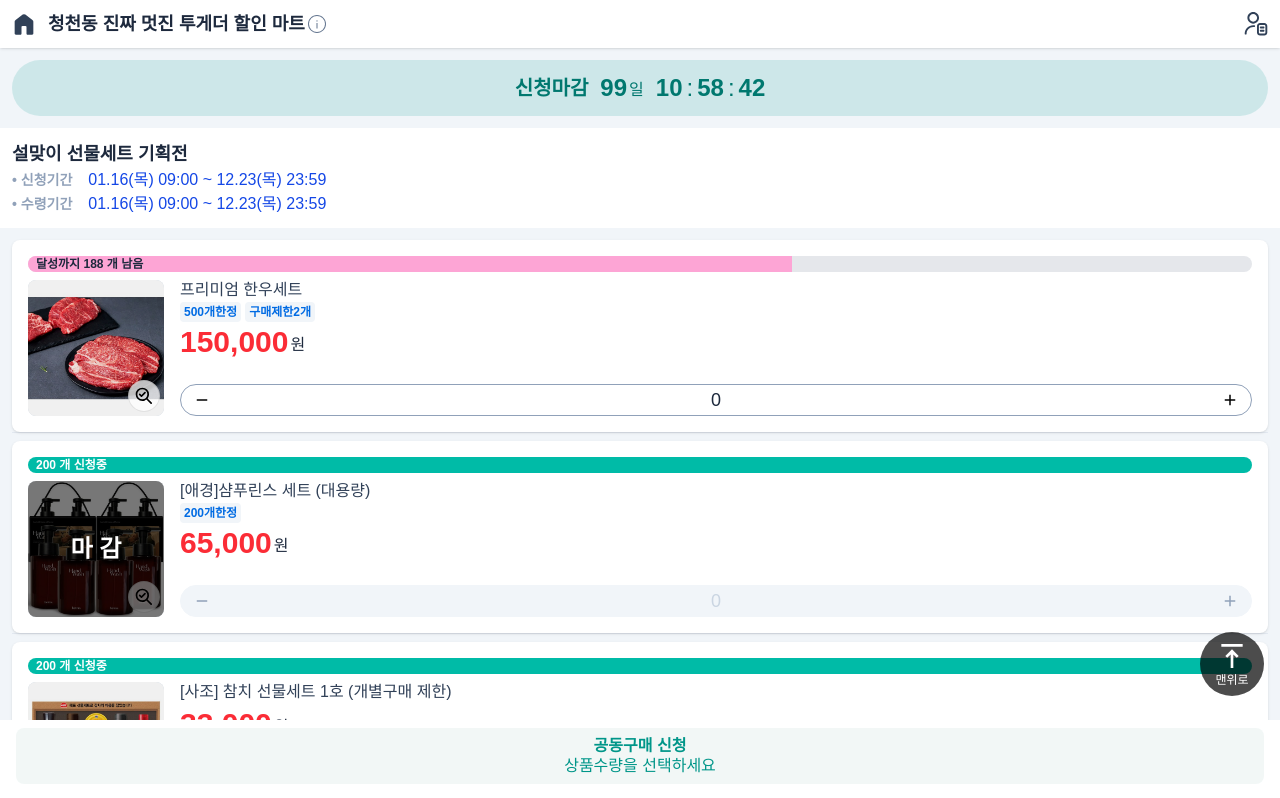
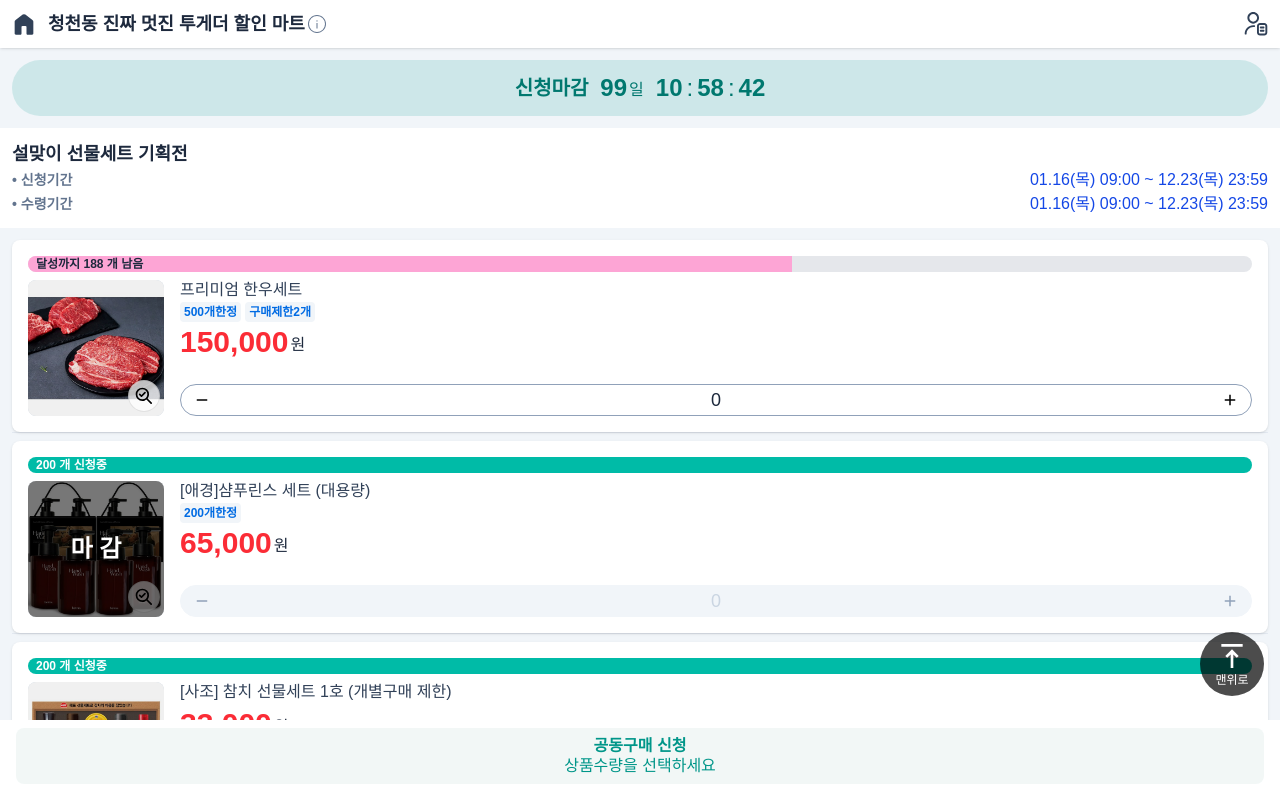
Before and after one commit to evaham/ms09, a Next.js app: page /group-list in a window 1280 px wide. Shown: the top 798 px of the page. Built offline with nearby package versions, Linux system fonts and the light colour scheme.

Commit message:
fix: 신청 및 수령 기간 텍스트 스타일 개선 및 레이아웃 조정

```diff
--- a/app/group-list/page.js
+++ b/app/group-list/page.js
@@ -126,12 +126,12 @@ export default function GroupList() {
                 <div className="flex flex-col -mx-3 my-3 p-3 bg-white ">
                     <div className="text-lg font-bold">설맞이 선물세트 기획전</div>
                     <div className="flex items-center">
-                        <span className='text-sm text-slate-400 font-bold'>• 신청기간</span>
-                        <span className=" ml-4 text-blue-700">01.16(목) 09:00 ~ 12.23(목) 23:59</span>
+                        <span className='text-sm text-slate-500 font-bold'>• 신청기간</span>
+                        <span className="ml-auto text-blue-700">01.16(목) 09:00 ~ 12.23(목) 23:59</span>
                     </div>
                     <div className="flex items-center">
-                        <span className='text-sm text-slate-400 font-bold'>• 수령기간</span>
-                        <span className="ml-4 text-blue-700">01.16(목) 09:00 ~ 12.23(목) 23:59</span>
+                        <span className='text-sm text-slate-500 font-bold'>• 수령기간</span>
+                        <span className="ml-auto text-blue-700">01.16(목) 09:00 ~ 12.23(목) 23:59</span>
                     </div>
                 </div>
                 <ul className="grid grid-cols-1 gap-2 mb-48 divide-y divide-slate-200">
```
